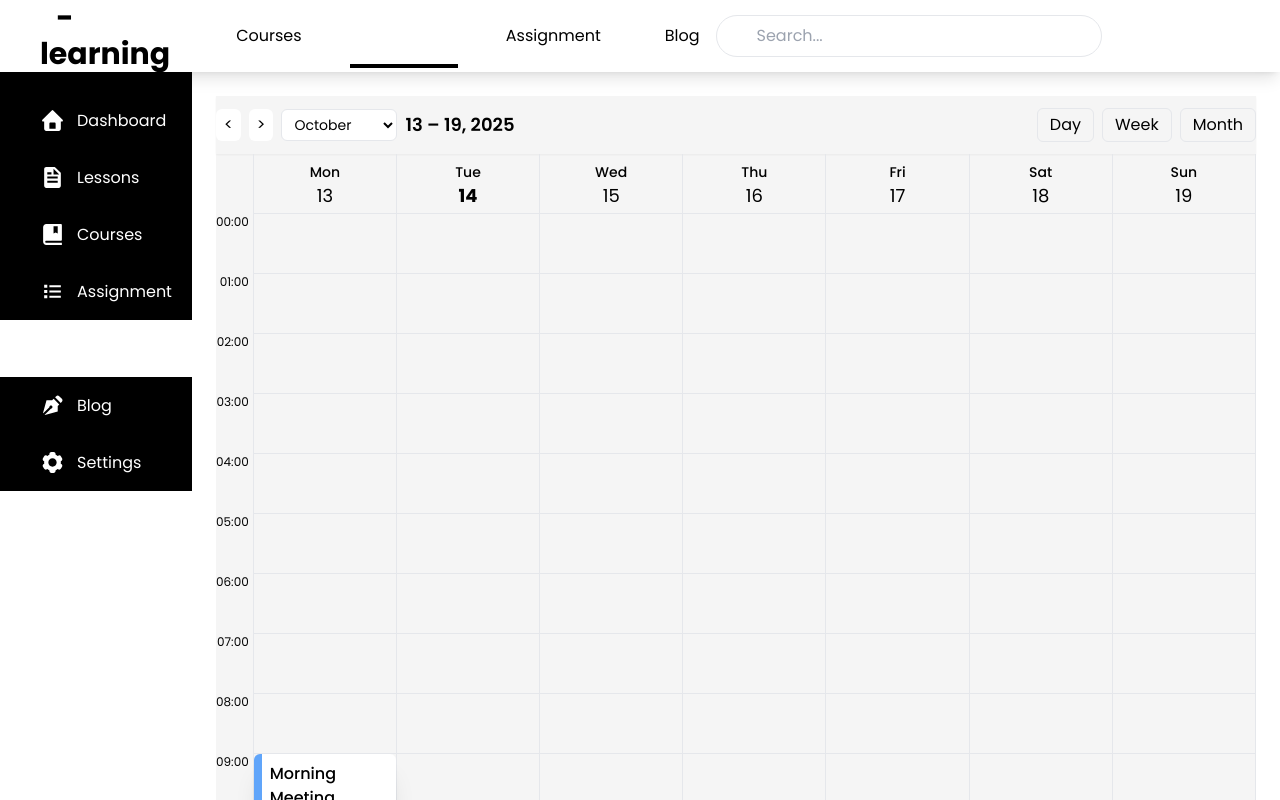
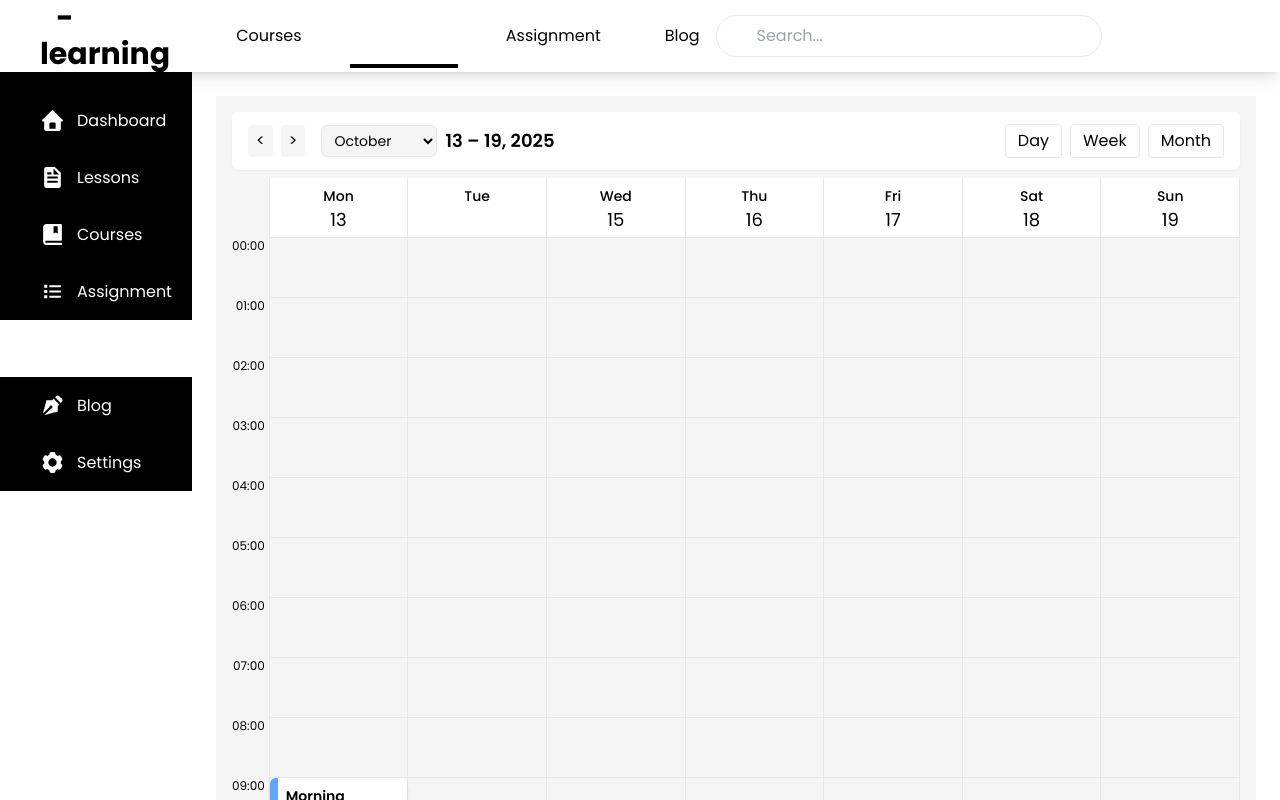
Before and after one commit to DanKRT-Star/client_nit_repo, a React (Vite) app: page /calendar in a window 1280 px wide. Built offline with nearby package versions, Linux system fonts and the light colour scheme.

Commit message:
Update Course and Calendar pages

```diff
--- a/src/pages/calendarPage.tsx
+++ b/src/pages/calendarPage.tsx
@@ -9,13 +9,10 @@ export default function CalendarPage() {
 
   const handleNextWeek = () => setCurrentDate(currentDate.add(1, "week"));
   const handlePrevWeek = () => setCurrentDate(currentDate.subtract(1, "week"));
-  const handleMonthChange = (month: number) => {
-    const newDate = currentDate.month(month);
-    setCurrentDate(newDate);
-  };
+  const handleMonthChange = (month: number) => setCurrentDate(currentDate.month(month));
 
   return (
-    <div className="flex flex-col h-full bg-surface">
+    <section className="flex flex-col p-4 h-full bg-surface">
       <CalendarHeader
         currentDate={currentDate}
         onNextWeek={handleNextWeek}
@@ -23,17 +20,21 @@ export default function CalendarPage() {
         onMonthChange={handleMonthChange}
       />
       <CalendarGrid currentDate={currentDate} />
-    </div>
+    </section>
   );
 }
 
-//Calendar head
-interface CalendarHeaderProps {
+type CalendarDateProps = {
   currentDate: dayjs.Dayjs;
+};
+
+/* === Calendar Header === */
+interface CalendarHeaderProps extends CalendarDateProps {
   onNextWeek: () => void;
   onPrevWeek: () => void;
-  onMonthChange: (monthIndex: number) => void;
+  onMonthChange: (month: number) => void;
 }
+
 
 const CalendarHeader: React.FC<CalendarHeaderProps> = ({
   currentDate,
@@ -49,136 +50,101 @@ const CalendarHeader: React.FC<CalendarHeaderProps> = ({
     "January", "February", "March", "April", "May", "June",
     "July", "August", "September", "October", "November", "December",
   ];
-  const currentMonth = currentDate.month();
 
   return (
-    <div className="flex justify-between items-center bg-surface py-3 shadow-sm">
-      <div className="flex items-center space-x-2">
-        <button
-          onClick={onPrevWeek}
-          className="px-2 py-1 bg-background rounded-md hover:bg-component"
-        >
-          {"<"}
-        </button>
-        <button
-          onClick={onNextWeek}
-          className="px-2 py-1 bg-background rounded-md hover:bg-component"
-        >
-          {">"}
-        </button>
+    <header className="flex justify-between items-center bg-background py-3 px-4 rounded-md shadow-sm mb-2">
+      <div className="flex items-center gap-2">
+        <button onClick={onPrevWeek} className="px-2 py-1 bg-surface rounded hover:bg-component">{'<'}</button>
+        <button onClick={onNextWeek} className="px-2 py-1 bg-surface rounded hover:bg-component">{'>'}</button>
 
-        <div className="flex items-center ml-2 space-x-2">
+        <div className="flex items-center gap-2 ml-2">
           <select
-            value={currentMonth}
+            value={currentDate.month()}
             onChange={(e) => onMonthChange(parseInt(e.target.value))}
-            className="bg-background border rounded-md px-2 py-1 text-sm focus:outline-none"
+            className="bg-surface border rounded-md px-2 py-1 text-sm"
           >
-            {months.map((month, idx) => (
-              <option key={month} value={idx}>
-                {month}
-              </option>
+            {months.map((m, i) => (
+              <option key={m} value={i}>{m}</option>
             ))}
           </select>
-
           <h2 className="text-lg font-semibold">{range}</h2>
         </div>
       </div>
 
       <div className="space-x-2">
-        <button className="px-3 py-1 rounded-md border hover:bg-component">
-          Day
-        </button>
-        <button className="px-3 py-1 rounded-md border hover:bg-component">
-          Week
-        </button>
-        <button className="px-3 py-1 rounded-md border hover:bg-component">
-          Month
-        </button>
+        {["Day", "Week", "Month"].map((view) => (
+          <button key={view} className="px-3 py-1 border rounded hover:bg-component">
+            {view}
+          </button>
+        ))}
       </div>
-    </div>
+    </header>
   );
-};
-
-//Calendar body
-interface CalendarGridProps {
-  currentDate: dayjs.Dayjs;
 }
 
-const HEADER_HEIGHT = 60;
+/* === Calendar Grid === */
+const CalendarGrid: React.FC<CalendarDateProps> = ({ currentDate }) => {
+  const HEADER_HEIGHT = 60;
+  const startOfWeek = currentDate.startOf("isoWeek");
+  const now = dayjs();
+  const isCurrentWeek = now.isAfter(startOfWeek) && now.isBefore(startOfWeek.add(7, "day"));
+  const currentMinutes = now.hour() * 60 + now.minute();
 
-interface Task {
-  id: number;
-  title: string;
-  startTime: string;
-  endTime: string;
-}
-
-const CalendarGrid: React.FC<CalendarGridProps> = ({ currentDate }) => {
-  const startOfWeek = currentDate.startOf("isoWeek");
   const daysOfWeek = useMemo(
     () => Array.from({ length: 7 }, (_, i) => startOfWeek.add(i, "day")),
     [startOfWeek]
   );
+  const hours = Array.from({ length: 24 }, (_, i) => `${String(i).padStart(2, "0")}:00`);
 
-  const hours = Array.from({ length: 24 }, (_, i) => `${String(i).padStart(2, "0")}:00`);
-  const now = dayjs();
-  const isCurrentWeek = now.isAfter(startOfWeek) && now.isBefore(startOfWeek.add(7, "day"));
-  const currentMinutes = now.hour() * 60 + now.minute();
-
-  const tasks: Task[] = [
+  // === Hard database (sample tasks) ===
+  const tasks = [
     {
       id: 1,
       title: "Morning Meeting",
-      startTime: dayjs().startOf("week").add(1, "day").hour(9).minute(0).toISOString(), // Monday 9:00
+      startTime: dayjs().startOf("week").add(1, "day").hour(9).minute(0).toISOString(),
       endTime: dayjs().startOf("week").add(1, "day").hour(10).minute(0).toISOString(),
     },
     {
       id: 2,
       title: "Design Review",
-      startTime: dayjs().startOf("week").add(3, "day").hour(13).minute(30).toISOString(), // Wednesday
+      startTime: dayjs().startOf("week").add(3, "day").hour(13).minute(30).toISOString(),
       endTime: dayjs().startOf("week").add(3, "day").hour(15).minute(0).toISOString(),
     },
     {
       id: 3,
       title: "Project Presentation",
-      startTime: dayjs().startOf("week").add(4, "day").hour(10).minute(0).toISOString(), // Thursday
+      startTime: dayjs().startOf("week").add(4, "day").hour(10).minute(0).toISOString(),
       endTime: dayjs().startOf("week").add(4, "day").hour(12).minute(0).toISOString(),
     },
   ];
 
   return (
-    <div className="flex flex-1">
-      {/*hour column */}
-      <div className="w-fit flex-shrink-0 border-r text-xs">
+    <div className="flex flex-1 overflow-y-auto">
+      {/* Hour Column */}
+      <div className="w-fit flex-shrink-0 border-r text-xs bg-surface">
         <div style={{ height: HEADER_HEIGHT }} />
         {hours.map((hour) => (
-          <div key={hour} className="h-[60px] text-right mr-1">
-            {hour}
-          </div>
+          <div key={hour} className="h-[60px] text-right pr-1">{hour}</div>
         ))}
       </div>
 
-      {/*Week column */}
+      {/* Week Column */}
       <div className="flex flex-1 relative">
-        {/*Days of week*/}
         {daysOfWeek.map((day) => (
-          <div key={day.toString()} className="flex-1 border-r relative min-w-0">
-            <div
-              className="border-b text-center py-2"
-              style={{ height: HEADER_HEIGHT }}
-            >
+          <div key={day.toString()} className="flex-1 border-r relative">
+            <div className="border-b text-center py-2 bg-background" style={{ height: HEADER_HEIGHT }}>
               <div className="font-medium text-sm">{day.format("ddd")}</div>
-              <div className={`text-lg ${day.isSame(now, "day") ? "font-bold" : ""}`}>
+              <div className={`text-lg ${day.isSame(now, "day") ? "font-bold text-primary" : ""}`}>
                 {day.format("D")}
               </div>
             </div>
 
-            {/* hour frame */}
+            {/* Hour slots */}
             {hours.map((_, i) => (
-              <div key={i} className="h-[60px] border-b hover:bg-component" />
+              <div key={i} className="h-[60px] border-b hover:bg-component transition-colors" />
             ))}
 
-            {/* Task on table*/}
+            {/* Tasks */}
             {tasks
               .filter((task) => dayjs(task.startTime).isSame(day, "day"))
               .map((task) => {
@@ -190,15 +156,12 @@ const CalendarGrid: React.FC<CalendarGridProps> = ({ currentDate }) => {
                 return (
                   <div
                     key={task.id}
-                    className="absolute left-0 right-0 border-l-8 bg-background border-blue-400 rounded-md p-2 shadow-xl hover:shadow-2xl flex flex-col"
-                    style={{
-                      top: `${top}px`,
-                      height: `${height}px`,
-                    }}
+                    className="absolute left-0 right-0 border-l-8 border-blue-400 bg-background rounded-md p-2 shadow-md hover:shadow-lg text-sm"
+                    style={{ top: `${top}px`, height: `${height}px` }}
                   >
-                    <div className="font-medium">{task.title}</div>
-                    <div className="flex-1 flex items-end justify-end">
-                      {start.format("HH:mm")} - {end.format("HH:mm")}
+                    <div className="font-semibold">{task.title}</div>
+                    <div className="text-xs text-secondary mt-auto">
+                      {start.format("HH:mm")} – {end.format("HH:mm")}
                     </div>
                   </div>
                 );
@@ -206,50 +169,42 @@ const CalendarGrid: React.FC<CalendarGridProps> = ({ currentDate }) => {
           </div>
         ))}
 
-        {/*Timeline*/}
+        {/* === Timeline (Hiện tại) === */}
         {isCurrentWeek && (() => {
           const currentDayIndex = now.isoWeekday() - 1;
           const columnWidth = 100 / 7;
-          const pastRightPercent = 100 - currentDayIndex * columnWidth;
-          const todayLeftPercent = currentDayIndex * columnWidth;
-          const todayRightPercent = 100 - (currentDayIndex + 1) * columnWidth;
           const topPos = HEADER_HEIGHT + currentMinutes;
+          const leftPercent = currentDayIndex * columnWidth;
+          const rightPercent = 100 - (currentDayIndex + 1) * columnWidth;
 
           return (
             <>
-              {/* Nét đứt (ngày cũ) */}
+              {/* Net đứt phần ngày cũ */}
               <div
                 className="absolute border-t-2 border-blue-700 border-dashed"
                 style={{
                   top: `${topPos}px`,
                   left: 0,
-                  right: `${pastRightPercent}%`,
+                  right: `${100 - currentDayIndex * columnWidth}%`,
                 }}
               />
-
-              {/* Nét liền (ngày hiện tại) */}
+              {/* Net liền phần ngày hiện tại */}
               <div
                 className="absolute border-t-2 border-blue-700"
                 style={{
                   top: `${topPos}px`,
-                  left: `${todayLeftPercent}%`,
-                  right: `${todayRightPercent}%`,
+                  left: `${leftPercent}%`,
+                  right: `${rightPercent}%`,
                 }}
               />
-
+              {/* 2 đầu chấm tròn */}
               <div
                 className="absolute bg-blue-700 w-2 h-2 rounded-full"
-                style={{
-                  top: `${topPos - 3}px`,
-                  left: `calc(${todayLeftPercent}% - 4px)`,
-                }}
+                style={{ top: `${topPos - 3}px`, left: `calc(${leftPercent}% - 4px)` }}
               />
               <div
                 className="absolute bg-blue-700 w-2 h-2 rounded-full"
-                style={{
-                  top: `${topPos - 3}px`,
-                  right: `calc(${todayRightPercent}% - 4px)`,
-                }}
+                style={{ top: `${topPos - 3}px`, right: `calc(${rightPercent}% - 4px)` }}
               />
             </>
           );
@@ -257,4 +212,4 @@ const CalendarGrid: React.FC<CalendarGridProps> = ({ currentDate }) => {
       </div>
     </div>
   );
-};
+}
```
Also changed, not shown: src/pages/coursePage.tsx (+90 -66 lines).
